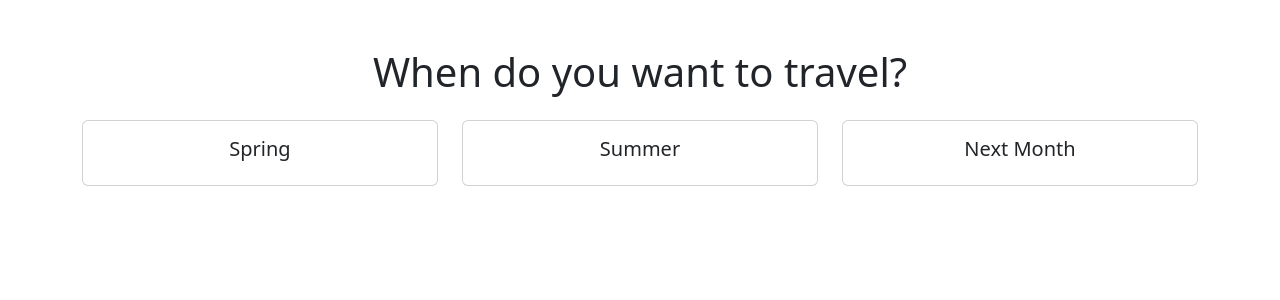
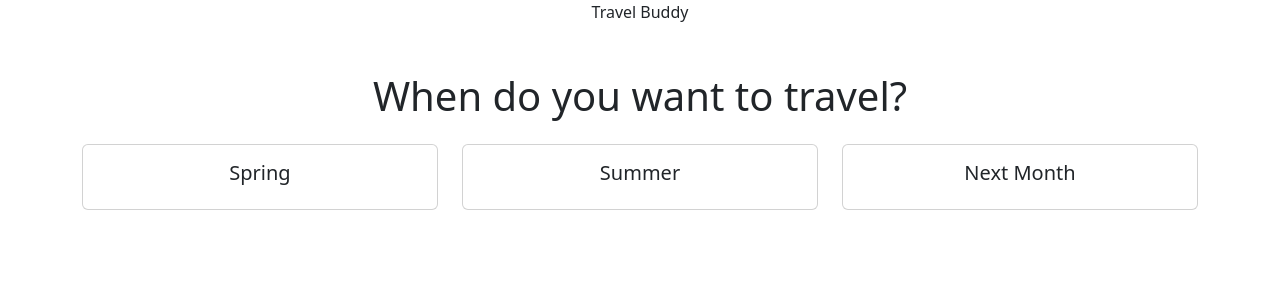
Before and after one commit to CougarBellinger/HackUA2025, a Django app: page /travel-question/ in a window 1280 px wide. Shown: the top 300 px of the page. Run offline with Django 5.2, Linux system fonts and the light colour scheme.

Commit message:
Edited header in base.html

```diff
--- a/hackua2025_Project/travel_buddy/templates/travel_buddy/base.html
+++ b/hackua2025_Project/travel_buddy/templates/travel_buddy/base.html
@@ -3,7 +3,7 @@
 <html lang="en">
 <head>
     <meta charset="UTF-8">
-    <meta name="viewport" content="width=device-width, initial-scale=1.0">
+    <meta name="viewport" content="width=device-width, height=device-height, initial-scale=1.0">
     <title>Travel Buddy - {% block title %}{% endblock %}</title>
     <!-- Bootstrap CSS -->
     <link href="https://cdn.jsdelivr.net/npm/bootstrap@5.3.0-alpha1/dist/css/bootstrap.min.css" rel="stylesheet">
@@ -12,7 +12,9 @@
 </head>
 <body>
     <header>
-        {% block header %}{% endblock %}
+        <div class="container-fluid text-center">
+        {% block header %}Travel Buddy{% endblock %}
+        </div>
     </header>
     <main>
         {% block content %} {% endblock %}
@@ -20,5 +22,7 @@
 
     <footer>
         {% block footer %} {% endblock %}
+        </div>
+    </footer>
 </body>
 </html>
```
Also changed, not shown: hackua2025_Project/travel_buddy/templates/travel_buddy/welcome.html (+4 -6 lines).
